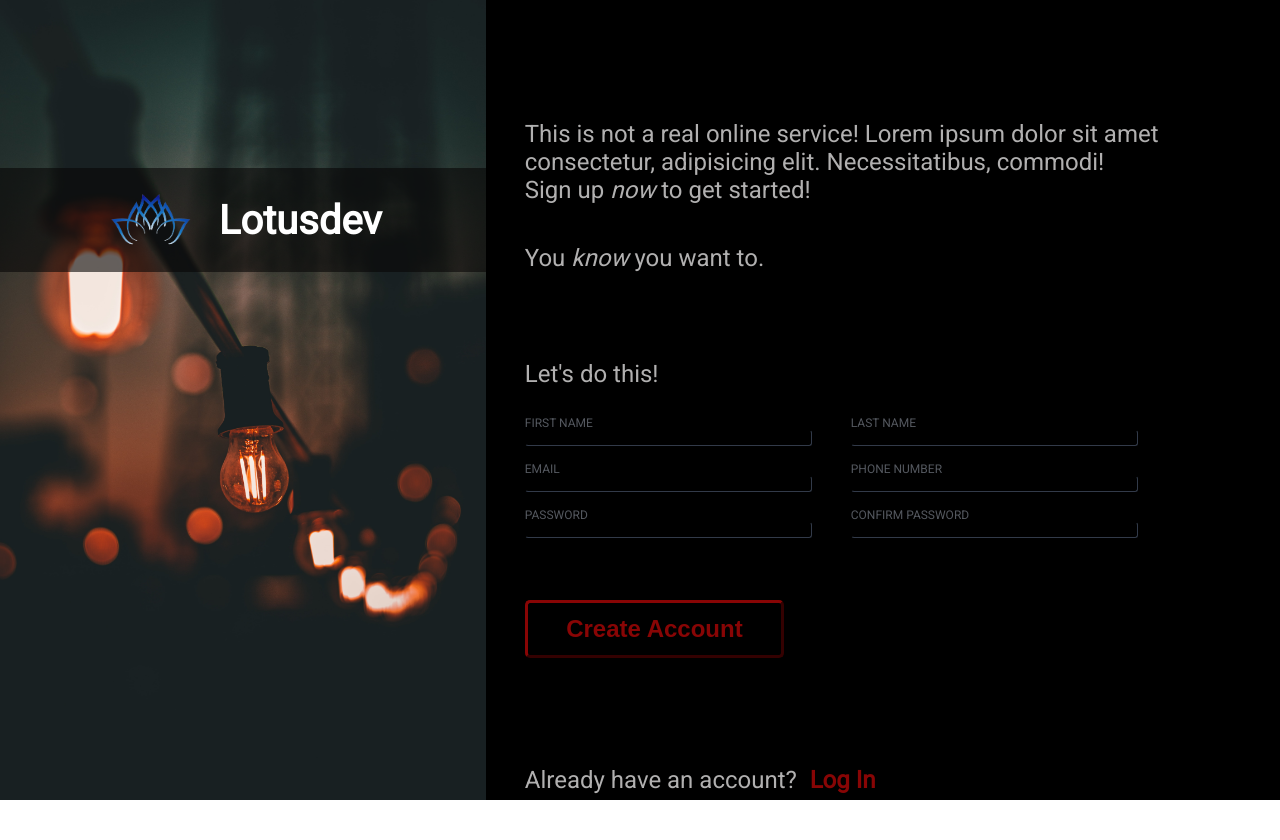
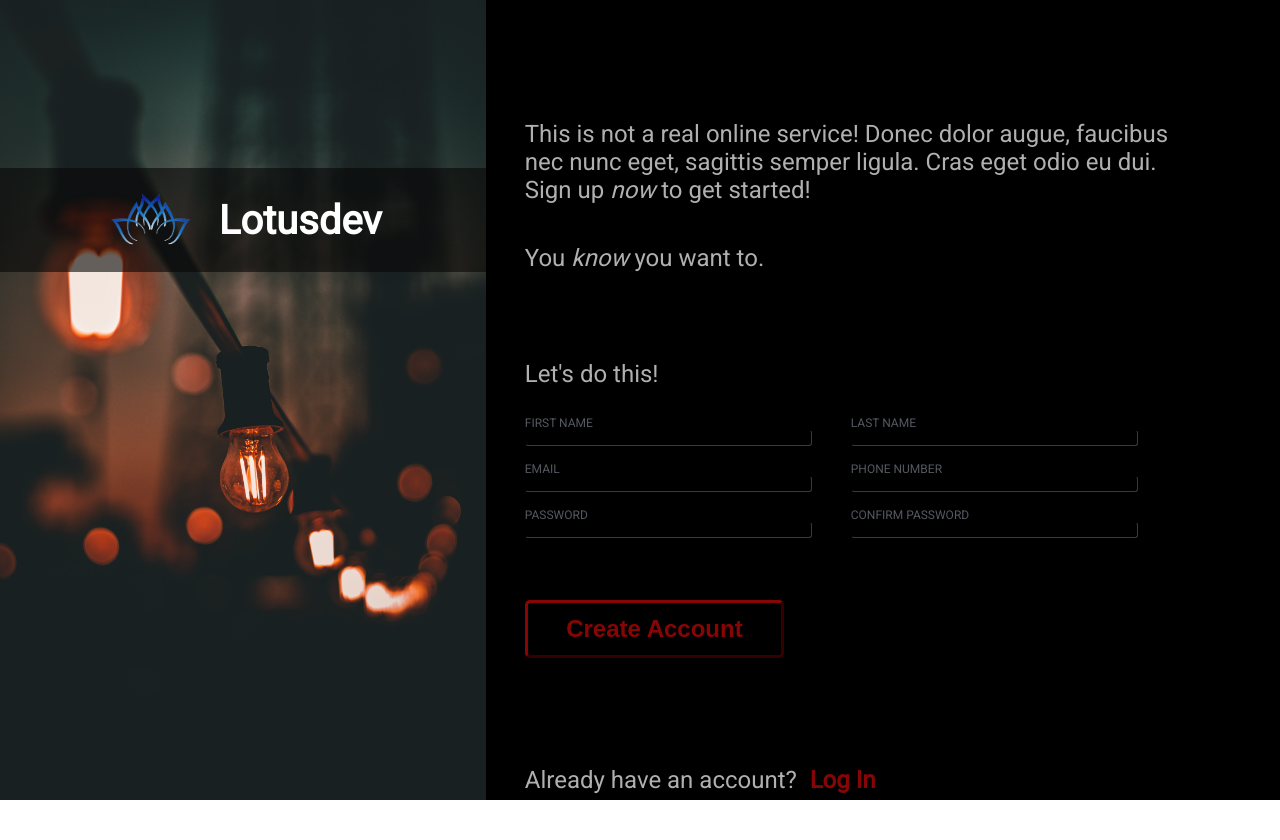
Before and after one commit to Purpleflax/signup-form, a plain HTML site: page index.html in a window 1280 px wide. Drawn offline with Linux system fonts and the light colour scheme.

Commit message:
Fixes typo

```diff
--- a/index.html
+++ b/index.html
@@ -18,7 +18,7 @@
         </div>
         <div id="rightSidebar">
             <div id="topText">
-                <p>This is not a real online service! Lorem ipsum dolor sit amet consectetur, adipisicing elit. Necessitatibus, commodi!</p>
+                <p>This is not a real online service! Donec dolor augue, faucibus nec nunc eget, sagittis semper ligula. Cras eget odio eu dui.</p>
                 <p>Sign up <em>now</em> to get started!</p>
                 <p id="gapP">You <em>know</em> you want to.</p>
             </div>
```
